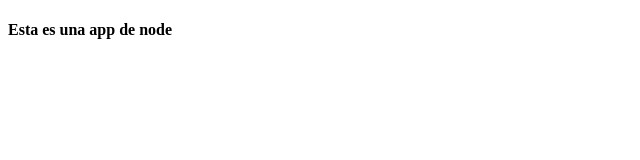
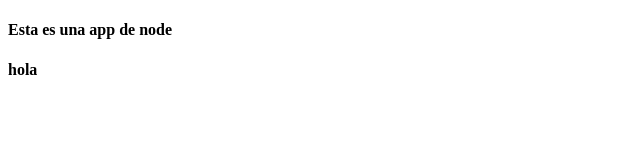
Before and after one commit to carlos240391/test-rail, a website: page public/index.html in a window 1280 px wide. Shown: the full height of the page, 0-640 px from the left. Drawn offline with Linux system fonts and the light colour scheme.

Commit message:
fix: agrega mensaje

```diff
--- a/public/index.html
+++ b/public/index.html
@@ -7,5 +7,6 @@
 </head>
 <body>
     <h4>Esta es una app de node</h4>
+    <h4>hola</h4>
 </body>
 </html>
```
